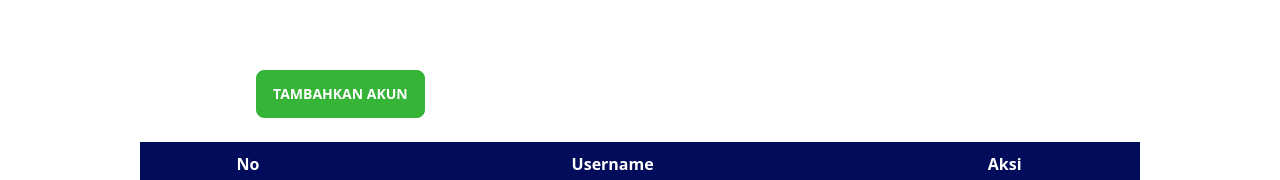
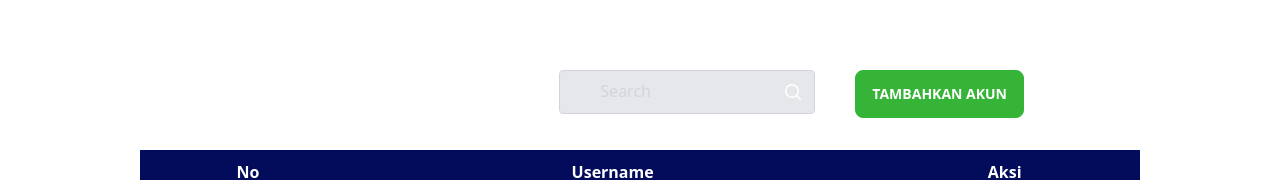
Before and after one commit to a112012995/tb-fe, a React (Create React App) app: page /admin in a window 1280 px wide. Shown: the part 206-386 px from the top of the page. Built offline with nearby package versions, Linux system fonts and the light colour scheme; no server answers; sample sign-in values are in the browser's storage.

Commit message:
edit page admin

```diff
--- a/src/pages/Admin.jsx
+++ b/src/pages/Admin.jsx
@@ -86,7 +86,33 @@ const AdminPage = () => {
             </div>
           </div>
         </div>
-        <div className="flex mt-20 mx-64">
+        <div className="flex justify-end mt-20 mx-64">
+          <div className="mb-3">
+            <div className="relative w-64">
+              <input
+                type="search"
+                className="relative m-0 block w-full rounded border border-solid border-gray-300 bg-gray-200 bg-clip-padding pl-10 pr-10 py-[0.5rem] text-white font-normal leading-[1.6] placeholder-gray-300 outline-none transition duration-200 ease-in-out focus:z-[3] focus:border-primary focus:text-white focus:shadow-[inset_0_0_0_1px_rgb(59,113,202)] focus:outline-none dark:border-neutral-600 dark:text-neutral-200 dark:placeholder-text-neutral-200 dark:focus:border-primary"
+                placeholder="Search"
+                aria-label="Search"
+                aria-describedby="button-addon2"
+              />
+              <span className="absolute inset-y-0 right-0 flex items-center pr-3 text-white">
+                <svg
+                  xmlns="http://www.w3.org/2000/svg"
+                  viewBox="0 0 20 20"
+                  fill="currentColor"
+                  className="h-5 w-5"
+                >
+                  <path
+                    fillRule="evenodd"
+                    d="M9 3.5a5.5 5.5 0 100 11 5.5 5.5 0 000-11zM2 9a7 7 0 1112.452 4.391l3.328 3.329a.75.75 0 11-1.06 1.06l-3.329-3.328A7 7 0 012 9z"
+                    clipRule="evenodd"
+                  />
+                </svg>
+              </span>
+            </div>
+          </div>
+          <div className=" pl-10">
             <button
               onClick={redirectToAddPage}
               className="btn text-white bg-[#35B438] border-[#35B438]"
@@ -94,6 +120,8 @@ const AdminPage = () => {
               Tambahkan Akun
             </button>
           </div>
+        </div>
+
         <div className="flex justify-center mt-6 mb-5">
           <div className="flex flex-col">
             <table style={{ borderCollapse: "collapse", width: "1000px" }}>
@@ -150,7 +178,10 @@ const AdminPage = () => {
                 )}
               </tbody>
             </table>
-            <div className="flex justify-end text-black mb-5" style={paginationStyle}>
+            <div
+              className="flex justify-end text-black mb-5"
+              style={paginationStyle}
+            >
               {/* Render previous page arrow */}
               <button
                 onClick={navigateToPreviousPage}
```
Lines whose indentation alone changed are shown as unchanged.
